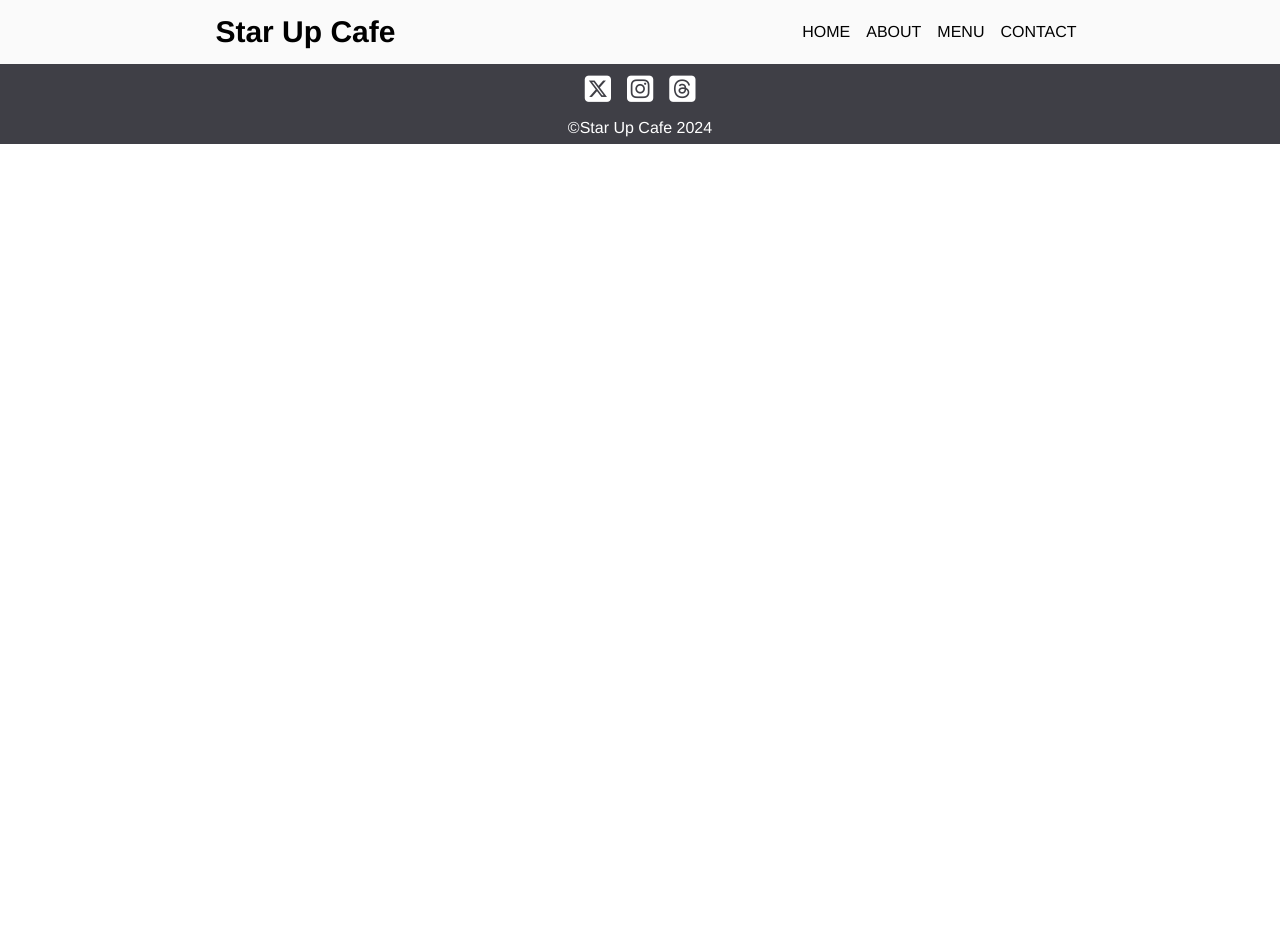
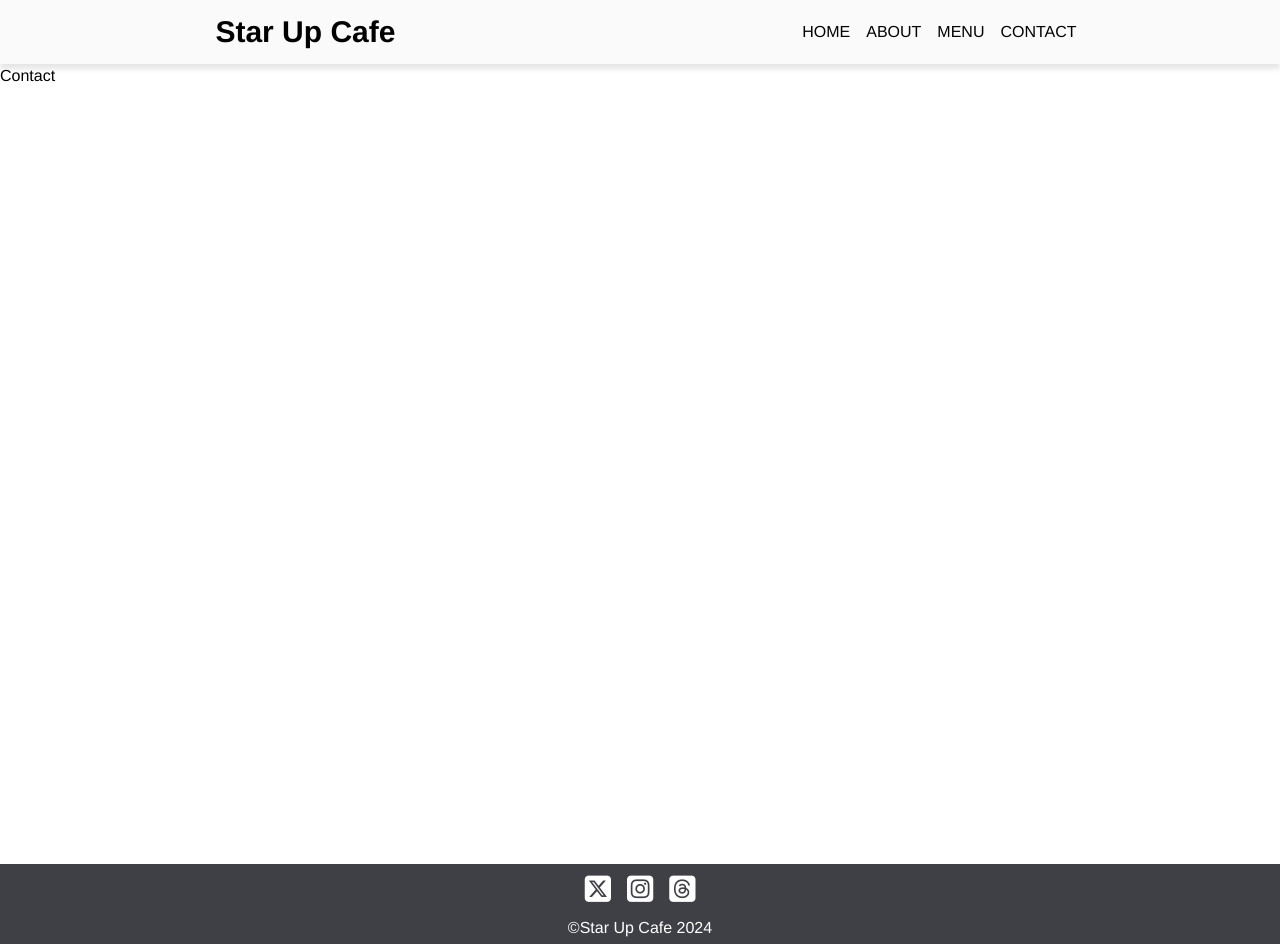
Before and after one commit to Tokiya-Muramatsu/react-star-up-cafe, a React (Create React App) app: page /contact in a window 1280 px wide. Before the commit the page ends 800 px from the top, so only its background shows below. Built offline with nearby package versions, Linux system fonts and the light colour scheme.

Commit message:
Cotactページ追加

```diff
--- a/src/App.js
+++ b/src/App.js
@@ -4,6 +4,7 @@ import Header from "./components/Header";
 import Home from "./components/Pages/Home";
 import About from "./components/Pages/About/About";
 import Menu from "./components/Pages/Menu/Menu";
+import Contact from "./components/Pages/Contact/Contact";
 import { BrowserRouter, Route, Routes } from "react-router-dom";
 
 
@@ -16,6 +17,7 @@ function App() {
           <Route path="/" element={<Home />} />
           <Route path="/about" element={<About />} />
           <Route path="/menu" element={<Menu />} />
+          <Route path="/contact" element={<Contact />} />
         </Routes>
 
         <Footer />
--- a/src/components/Header.js
+++ b/src/components/Header.js
@@ -20,7 +20,7 @@ function Header() {
                   <Link to="/menu">MENU</Link>
                 </li>
                 <li>
-                  <a href="/">CONTACT</a>
+                  <a href="/contact">CONTACT</a>
                 </li>
               </ul>
             </nav>
--- /dev/null
+++ b/src/components/Pages/Contact/Contact.js
@@ -0,0 +1,10 @@
+import React from 'react'
+import './contact.scss';
+
+function Contact() {
+  return (
+    <div className='min-h-screen'>Contact</div>
+  )
+}
+
+export default Contact
```
Also changed, not shown: src/components/Pages/Contact/contact.scss (added).
